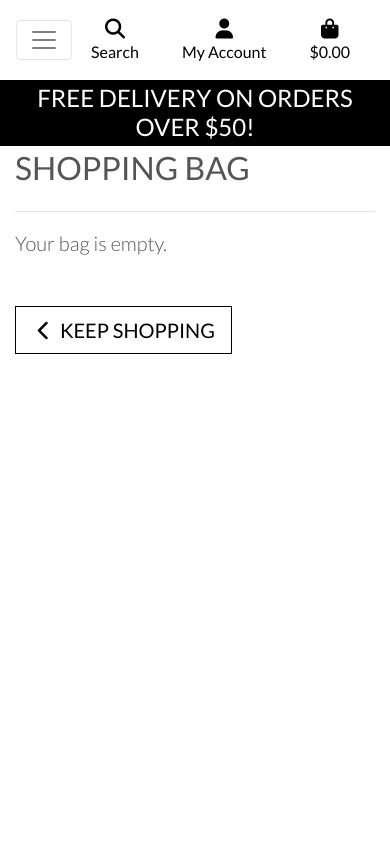
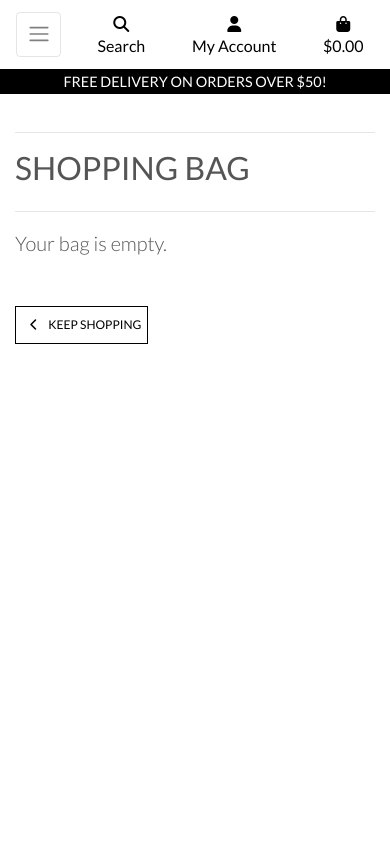
Before and after one commit to Ermaa8/Boutique-Elegance, a Django app: page /bag/ in a window 390 px wide. Run offline with Django 3.2, Linux system fonts and the light colour scheme; some libraries are stand-ins or nearby versions.

Commit message:
last changes

```diff
--- a/boutique_elegance/settings.py
+++ b/boutique_elegance/settings.py
@@ -29,7 +29,7 @@
 
 
 # SECURITY WARNING: don't run with debug turned on in production!
-DEBUG = False
+DEBUG = True
 
 ALLOWED_HOSTS = [
     "8000-ermaa8-boutiqueelegance-5g9keu2pi2i.ws.codeinstitute-ide.net",
--- a/static/css/base.css
+++ b/static/css/base.css
@@ -290,4 +290,40 @@
     body {
         height: calc(100vh - 116px);
     }
+
+    .display-4.logo-font.text-black {
+        font-size: 2rem;
+    }
+
+    .nav-link {
+        padding: 0.15rem;
+    }
+
+    .nav-link i.fa-lg {
+        font-size: 1rem;
+    }
+
+    .navbar-toggler {
+        padding: .6rem .6rem;
+        font-size: 1rem;
+    }
+
+    #delivery-banner h4 {
+        font-size: .9rem;
+    }
+
+    .btn.btn-outline-black.rounded-0,
+    .btn.btn-black.rounded-0 {
+        padding: .375rem .375rem;
+    }
+
+    .btn.btn-outline-black.rounded-0.btn-lg,
+    .btn.btn-black.rounded-0.btn-lg {
+        padding: .375rem .375rem;
+        font-size: .75rem;
+    }
+
+    .increment-qty, .decrement-qty {
+        padding: .25rem .5rem !important;
+    }
 }
--- a/templates/includes/main.nav.html
+++ b/templates/includes/main.nav.html
@@ -1,6 +1,10 @@
 <div class="collapse navbar-collapse" id="main-nav">
     <ul class="navbar-nav w-auto mx-auto">
-        <li class="nav-item dropdown">
+        <li class="nav-item d-block d-md-none">
+            <a class="logo-font font-weight-bold nav-link text-black mr-5" href="{% url 'home' %}" id="home-link">
+                Home
+            </a>
+        </li>
             <a class="logo-font font-weight-bold nav-link text-black mr-5" href="#" id="all-products-link" data-toggle="dropdown" aria-haspopup="true" aria-expanded="false">
                 All Products
             </a>
--- a/templates/includes/mobile.top.header.html
+++ b/templates/includes/mobile.top.header.html
@@ -32,7 +32,7 @@
             {% if request.user.is_superuser %}
                 <a href="{% url 'add_product' %}" class="dropdown-item">Product Management</a>
             {% endif %}
-            <a href="" class="dropdown-item">My Profile</a>
+            <a href="{% url 'profile' %}" class="dropdown-item">My Profile</a>
             <a href="{% url 'account_logout' %}" class="dropdown-item">Logout</a>
         {% else %}
             <a href="{% url 'account_signup' %}" class="dropdown-item">Register</a>
```
